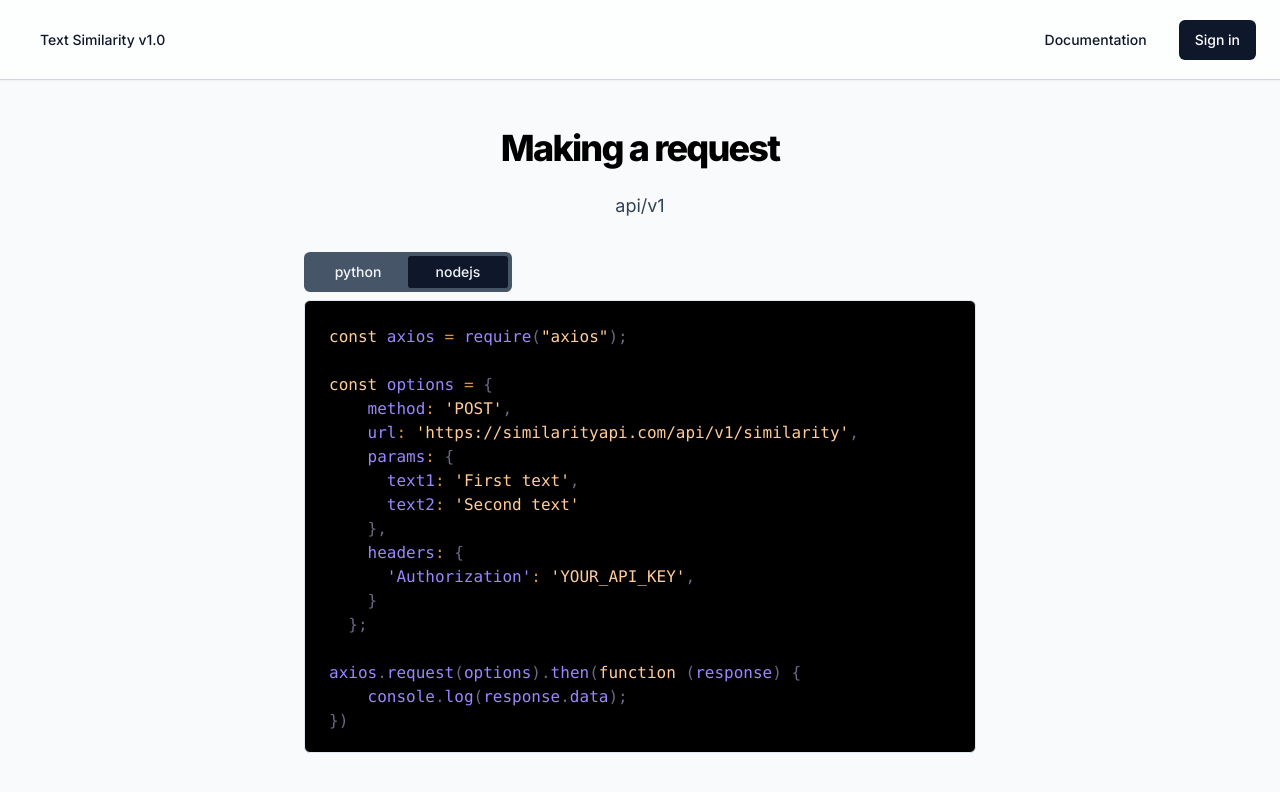
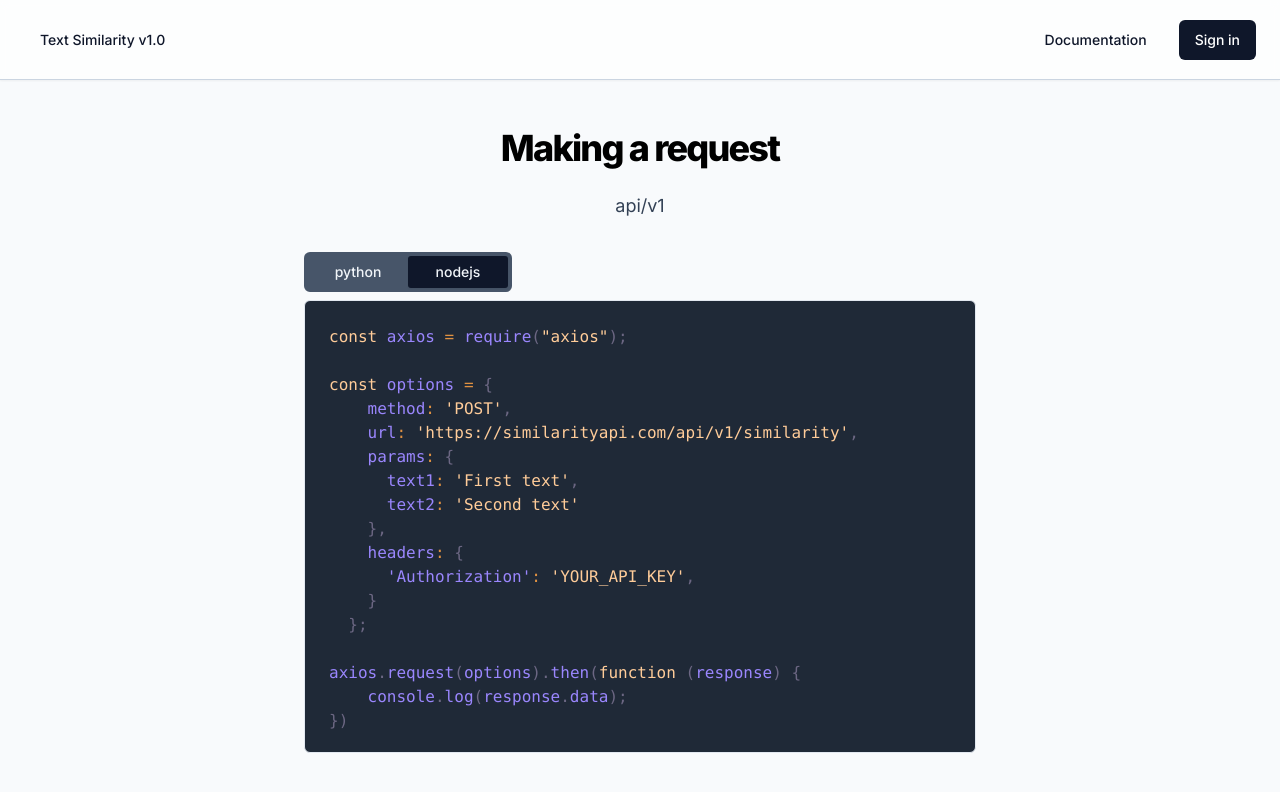
Before and after one commit to DanielCruz12/similarity-nextjs-ts, a Next.js app: page /documentation in a window 1280 px wide. Shown: the top 792 px of the page. Built offline with nearby package versions, Linux system fonts and the light colour scheme.

Commit message:
new style and documentation link

```diff
--- a/src/app/page.tsx
+++ b/src/app/page.tsx
@@ -34,7 +34,7 @@ export default function Home() {
 						With the Text Similarity API, you can easily determine the
 						similarity between two pieces of text with a free{' '}
 						<Link
-							href="/login"
+							href="/documentation"
 							className="underline underline-offset-2 text-black dark:text-light-gold"
 						>
 							API key
--- a/src/components/DocumentationTabs.tsx
+++ b/src/components/DocumentationTabs.tsx
@@ -13,10 +13,10 @@ const DocumentationTabs = () => {
 					<TabsTrigger value="nodejs">nodejs</TabsTrigger>
 				</TabsList>
 				<TabsContent value="nodejs">
-					<Code animated code={nodejs} show language="javascript"></Code>
+					<Code animated code={nodejs} show language="javascript" />
 				</TabsContent>
 				<TabsContent value="python">
-					<Code animated code={python} show language="python"></Code>
+					<Code animated code={python} show language="python" />
 				</TabsContent>
 			</Tabs>
 		</>
--- a/src/components/ui/Tabs.tsx
+++ b/src/components/ui/Tabs.tsx
@@ -43,7 +43,7 @@ const TabsContent = React.forwardRef<
 >(({ className, ...props }, ref) => (
 	<TabsPrimitive.Content
 		className={cn(
-			'mt-2 rounded-md border p-6 border-slate-200 bg-black',
+			'mt-2 rounded-md border p-6 border-slate-200 bg-gray-800',
 			className
 		)}
 		{...props}
```
